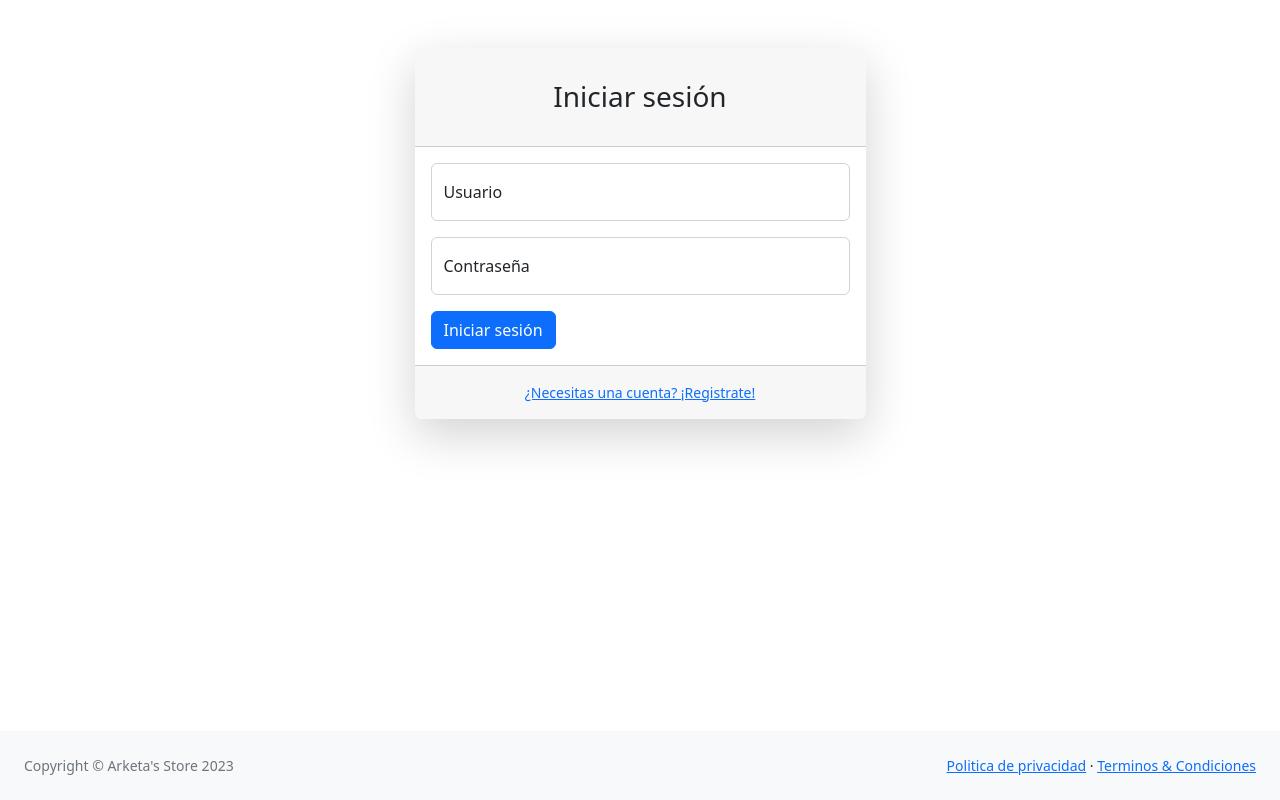
After one commit to CristianVillafan/sis_cmp_fac, a Django app: page /login/ in a window 1280 px wide. The commit adds this page. Run offline with Django 4.2, Linux system fonts and the light colour scheme; some libraries are stand-ins or nearby versions.

Commit message:
Agregado login.html, superusuario creado

```diff
--- a/Arketa_store/settings.py
+++ b/Arketa_store/settings.py
@@ -129,3 +129,6 @@ STATICFILES_DIRS = (os.path.join(BASE_DIR,'static'),)
 # https://docs.djangoproject.com/en/4.2/ref/settings/#default-auto-field
 
 DEFAULT_AUTO_FIELD = 'django.db.models.BigAutoField'
+
+LOGIN_REDIRECT_URL = '/'
+LOGOUT_REDIRECT_URL = '/login/'
--- a/Arketa_store/urls.py
+++ b/Arketa_store/urls.py
@@ -19,5 +19,5 @@ from django.urls import path, include
 
 urlpatterns = [
     path('admin/', admin.site.urls),
-    path('', include(('bases.urls','bases'), namespace='bases')),
+    path('', include(('bases.urls','bases'), namespace='bases'),),
 ]
--- /dev/null
+++ b/bases/templates/bases/login.html
@@ -0,0 +1,62 @@
+{% extends 'base/base.html' %}
+
+{% block side_bar %}{% endblock %}
+{% block left_bar %}{% endblock %}
+{% block content %}{% endblock %}
+{% block footer %}{% endblock %}
+
+{% block login %}
+<div id="layoutAuthentication">
+    <div id="layoutAuthentication_content">
+        <main>
+            <div class="container">
+                <div class="row justify-content-center">
+                    <div class="col-lg-5">
+                        <div class="card shadow-lg border-0 rounded-lg mt-5">
+                            <div class="card-header"><h3 class="text-center font-weight-light my-4">Iniciar sesión</h3></div>
+                            <div class="card-body">
+                                <form class="user" method='POST'>
+                                    {% csrf_token %}
+                                    <div class="form-floating mb-3">
+                                        <input class="form-control" id="id_username" name="username" type="text" placeholder="Ingresa tu usuario" />
+                                        <label for="id_username">Usuario</label>
+                                    </div>
+                                    <div class="form-floating mb-3">
+                                        <input class="form-control" id="id_password" name="password" type="password" placeholder="Contraseña" />
+                                        <label for="id_password">Contraseña</label>
+                                    </div>
+                                    <div>
+                                        <button class="btn btn-primary">
+                                            Iniciar sesión
+                                        </button>
+                                    </div>
+                                </form>
+                            </div>
+                            <div class="card-footer text-center py-3">
+                                <div class="small"><a href="register.html">¿Necesitas una cuenta? ¡Registrate!</a></div>
+                            </div>
+                        </div>
+                    </div>
+                </div>
+            </div>
+        </main>
+    </div>
+    <div id="layoutAuthentication_footer">
+        <footer class="py-4 bg-light mt-auto">
+            <div class="container-fluid px-4">
+                <div class="d-flex align-items-center justify-content-between small">
+                    <div class="text-muted">Copyright &copy; Arketa's Store 2023</div>
+                    <div>
+                        <a href="#">Politica de privacidad</a>
+                        &middot;
+                        <a href="#">Terminos &amp; Condiciones</a>
+                    </div>
+                </div>
+            </div>
+        </footer>
+    </div>
+</div>
+<script src="https://cdn.jsdelivr.net/npm/bootstrap@5.2.3/dist/js/bootstrap.bundle.min.js" crossorigin="anonymous"></script>
+<script src="js/scripts.js"></script>
+
+{% endblock %}
--- a/bases/urls.py
+++ b/bases/urls.py
@@ -1,6 +1,8 @@
 from django.urls import path
 from bases import views
+from django.contrib.auth import views as auth_views
 
 urlpatterns = [
-    path('', views.Home.as_view(), name='home')
+    path('', views.Home.as_view(), name='home'),
+    path('login/', auth_views.LoginView.as_view(template_name='bases/login.html'), name='login'),
 ]
--- a/bases/views.py
+++ b/bases/views.py
@@ -1,6 +1,8 @@
 from django.shortcuts import render
 from django.views import generic
+from django.contrib.auth.mixins import LoginRequiredMixin
 
 # Create your views here.
-class Home(generic.TemplateView):
+class Home(LoginRequiredMixin,generic.TemplateView):
     template_name = 'bases/home.html'
+    login_url='/admin'
--- a/templates/base/base.html
+++ b/templates/base/base.html
@@ -1,6 +1,6 @@
 {% load static %}
 <!DOCTYPE html>
-<html lang="en">
+<html lang="es">
     <head>
         <meta charset="utf-8" />
         <meta http-equiv="X-UA-Compatible" content="IE=edge" />
@@ -12,6 +12,7 @@
         <script src="https://use.fontawesome.com/releases/v6.3.0/js/all.js" crossorigin="anonymous"></script>
     </head>
     <body class="sb-nav-fixed">
+        {% block side_bar %}
         <nav class="sb-topnav navbar navbar-expand navbar-dark bg-dark">
             <!-- Navbar Brand-->
             <a class="navbar-brand ps-3" href="index.html">Arketa's Store</a>
@@ -37,6 +38,8 @@
                 </li>
             </ul>
         </nav>
+        {% endblock side_bar %}
+        {% block left_bar %}
         <div id="layoutSidenav">
             <div id="layoutSidenav_nav">
                 <nav class="sb-sidenav accordion sb-sidenav-light" id="sidenavAccordion">
@@ -107,7 +110,10 @@
                     </div>
                 </nav>
             </div>
+            {% endblock left_bar %}
+
             <div id="layoutSidenav_content">
+                {% block content %}
                 <main>
                     <div class="container-fluid px-4">
                         <h1 class="mt-4">Sidenav Light</h1>
@@ -128,6 +134,9 @@
                         </div>
                     </div>
                 </main>
+                {% endblock content %}
+                {% block login %}{% endblock %}
+                {% block footer %}
                 <footer class="py-4 bg-light mt-auto">
                     <div class="container-fluid px-4">
                         <div class="d-flex align-items-center justify-content-between small">
@@ -140,9 +149,11 @@
                         </div>
                     </div>
                 </footer>
+                {% endblock footer %}
             </div>
         </div>
         <script src="https://cdn.jsdelivr.net/npm/bootstrap@5.2.3/dist/js/bootstrap.bundle.min.js" crossorigin="anonymous"></script>
         <script src="{% static 'base/js/scripts.js' %}"></script>
+        {% block js_page %}{% endblock %}
     </body>
 </html>
```
